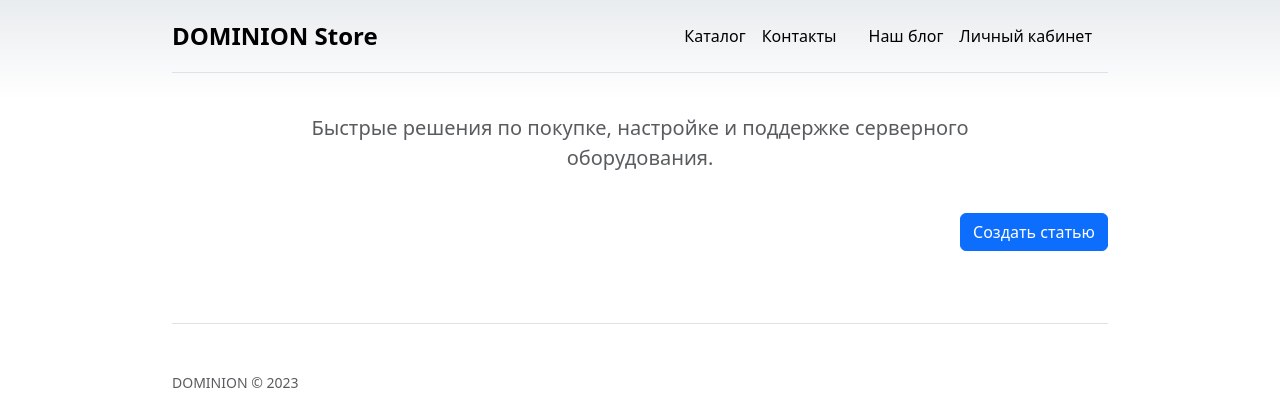
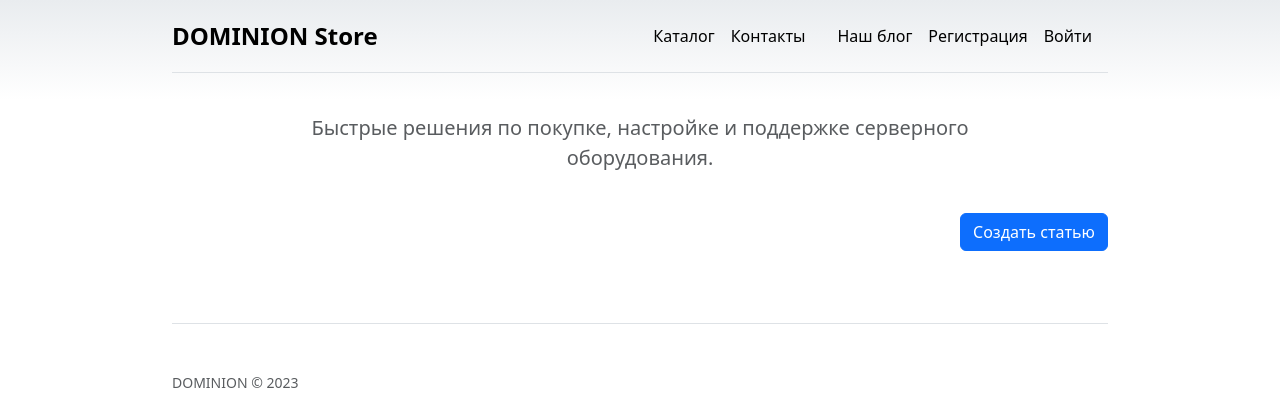
Before and after one commit to InnaAntypova/Django_online_store, a Django app: page /blog/ in a window 1280 px wide. Shown: the top 420 px of the page. Run offline with Django 5.2, Linux system fonts and the light colour scheme; data that the repository does not hold is empty; parts of the project's set-up code (start-up, migrations or seed data) failed here and were passed over; some libraries are stand-ins or nearby versions.

Commit message:
update for users

```diff
--- a/catalog/templates/catalog/base.html
+++ b/catalog/templates/catalog/base.html
@@ -103,10 +103,22 @@
                 <a class="me-3 py-2 link-body-emphasis text-decoration-none" href="#"></a>
                 <a class="me-3 py-2 link-body-emphasis text-decoration-none" href="{% url 'catalog:contacts' %}">Контакты</a>
                 <a class="me-3 py-2 link-body-emphasis text-decoration-none" href="#"></a>
-                <a class="py-2 link-body-emphasis text-decoration-none" href="{% url 'blog:article_list' %}">Наш блог</a>
+                <a class="py-2 link-body-emphasis text-decoration-none" href="{% url 'blog:article_list' %}">Наш
+                    блог</a>
                 <a class="me-3 py-2 link-body-emphasis text-decoration-none" href="#"></a>
-                <a class="me-3 py-2 link-body-emphasis text-decoration-none"
-                   href="{% url 'catalog:save_product' %}">Личный кабинет</a>
+                {% if user.is_authenticated %}
+                    <a class="me-3 py-2 link-body-emphasis text-decoration-none"
+                       href="{% url 'catalog:save_product' %}">Личный кабинет</a>
+                     <a class="me-3 py-2 link-body-emphasis text-decoration-none"
+                       href="{% url 'users:user_profile' %}">Профиль</a>
+                    <a class="me-3 py-2 link-body-emphasis text-decoration-none"
+                       href="{% url 'users:logout' %}">Выход</a>
+                {% else %}
+                    <a class="me-3 py-2 link-body-emphasis text-decoration-none"
+                       href="{% url 'users:register' %}">Регистрация</a>
+                    <a class="me-3 py-2 link-body-emphasis text-decoration-none"
+                       href="{% url 'users:login' %}">Войти</a>
+                {% endif %}
             </nav>
         </div>
         <div class="pricing-header p-3 pb-md-4 mx-auto text-center">
--- a/django_online_store/urls.py
+++ b/django_online_store/urls.py
@@ -23,4 +23,5 @@ urlpatterns = [
     path('admin/', admin.site.urls),
     path('', include('catalog.urls', namespace='catalog')),
     path('blog/', include('blog.urls', namespace='blog')),
+    path('users/', include('users.urls', namespace='users')),
 ] + static(settings.MEDIA_URL, document_root=settings.MEDIA_ROOT)
```
Also changed, not shown: django_online_store/settings.py (+7 -4 lines).
